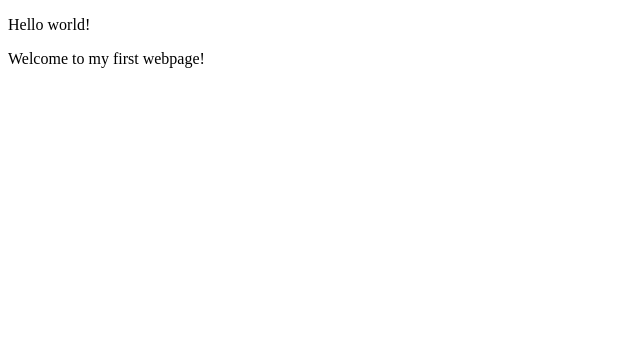
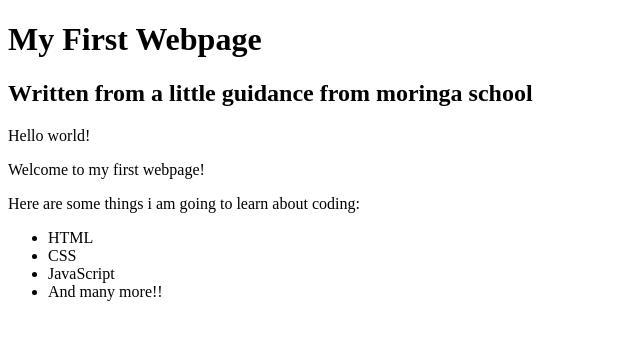
Before and after one commit to wamutitu/my-first-webpage, a plain HTML site: page my-first-webpage.html in a window 1280 px wide. Shown: the whole page, without its empty margins (0-640 px from the left). Drawn offline with Linux system fonts and the light colour scheme.

Commit message:
add list elements

```diff
--- a/my-first-webpage.html
+++ b/my-first-webpage.html
@@ -4,7 +4,18 @@
     <title>My first webpage!</title>
   </head>
   <body>
+    <h1>My First Webpage</h1>
+    <h2>Written from a little guidance from moringa school</h2>
+
     <p>Hello world!</p>
     <p>Welcome to my first  webpage!</p>
+
+    <p>Here are some things i am going to learn about coding:</p>
+    <ul>
+      <li>HTML</li>
+      <li>CSS</li>
+      <li>JavaScript</li>
+      <li>And many more!!</li>
+    </ul>
   </body>
 </html>
```
